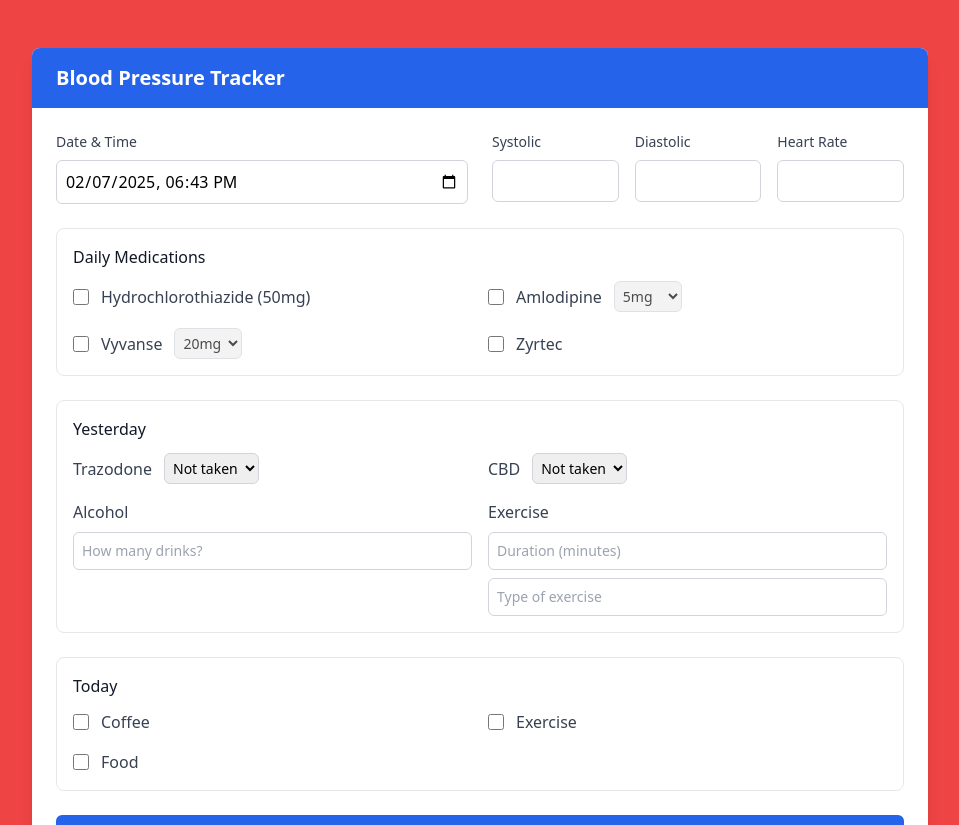
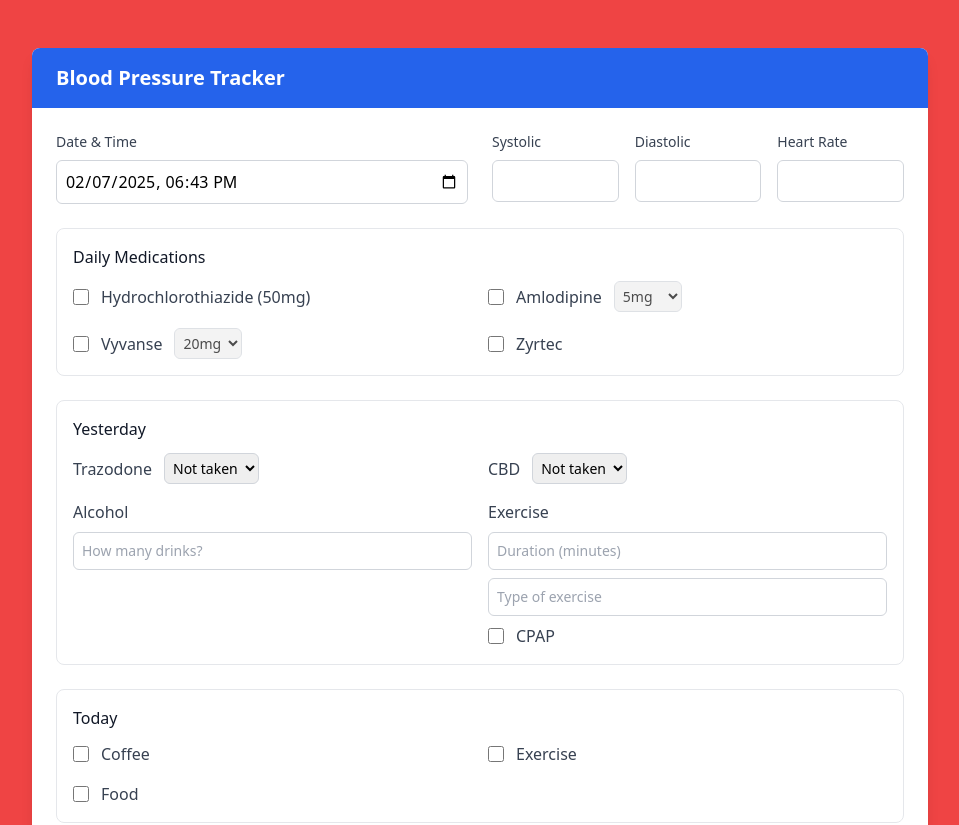
Before and after one commit to LindsayDayton/bp-tracker, a Next.js app: page / in a window 1280 px wide. Shown: the top 825 px of the page, without its empty margins (160-1119 px from the left). Built offline with nearby package versions, Linux system fonts and the light colour scheme.

Commit message:
Update BPTracker.js

```diff
--- a/components/BPTracker.js
+++ b/components/BPTracker.js
@@ -21,7 +21,8 @@ yesterday: {
   trazodone: { dose: '' },
   cbd: { dose: '' },
   alcohol: { amount: '' },
-  exercise: { duration: '', type: '' }
+  exercise: { duration: '', type: '' },
+  cpap: { used: false, hours: '' }
 },
     today: {
       coffee: { consumed: false, amount: '' },
@@ -49,7 +50,8 @@ yesterday: {
         trazodone: { taken: false, dose: '50mg' },
         cbd: { taken: false, dose: '15mg' },  // Fixed: added 'cbd' property name
         alcohol: { consumed: false, amount: '' },
-        exercise: { done: false, duration: '', type: '' }
+        exercise: { done: false, duration: '', type: '' },
+        cpap: {used: false, hours: '' }
       },
       today: {
         coffee: { consumed: false, amount: '' },
@@ -292,6 +294,40 @@ yesterday: {
           className="w-full p-2 border border-gray-300 rounded-md text-sm"
         />
       </div>
+            {/* CPAP Usage */}
+<div className="space-y-2">
+  <label className="flex items-center space-x-3">
+    <input
+      type="checkbox"
+      checked={newReading.yesterday.cpap.used}
+      onChange={e => setNewReading(prev => ({
+        ...prev,
+        yesterday: {
+          ...prev.yesterday,
+          cpap: { ...prev.yesterday.cpap, used: e.target.checked }
+        }
+      }))}
+      className="h-4 w-4 text-blue-600 focus:ring-blue-500 border-gray-300 rounded"
+    />
+    <span className="text-gray-700">CPAP</span>
+  </label>
+  {newReading.yesterday.cpap.used && (
+    <input
+      type="number"
+      step="0.5"
+      placeholder="Hours used"
+      value={newReading.yesterday.cpap.hours}
+      onChange={e => setNewReading(prev => ({
+        ...prev,
+        yesterday: {
+          ...prev.yesterday,
+          cpap: { ...prev.yesterday.cpap, hours: e.target.value }
+        }
+      }))}
+      className="w-full p-2 border border-gray-300 rounded-md text-sm"
+    />
+  )}
+</div>
     </div>
   </div>
 </div>
```
